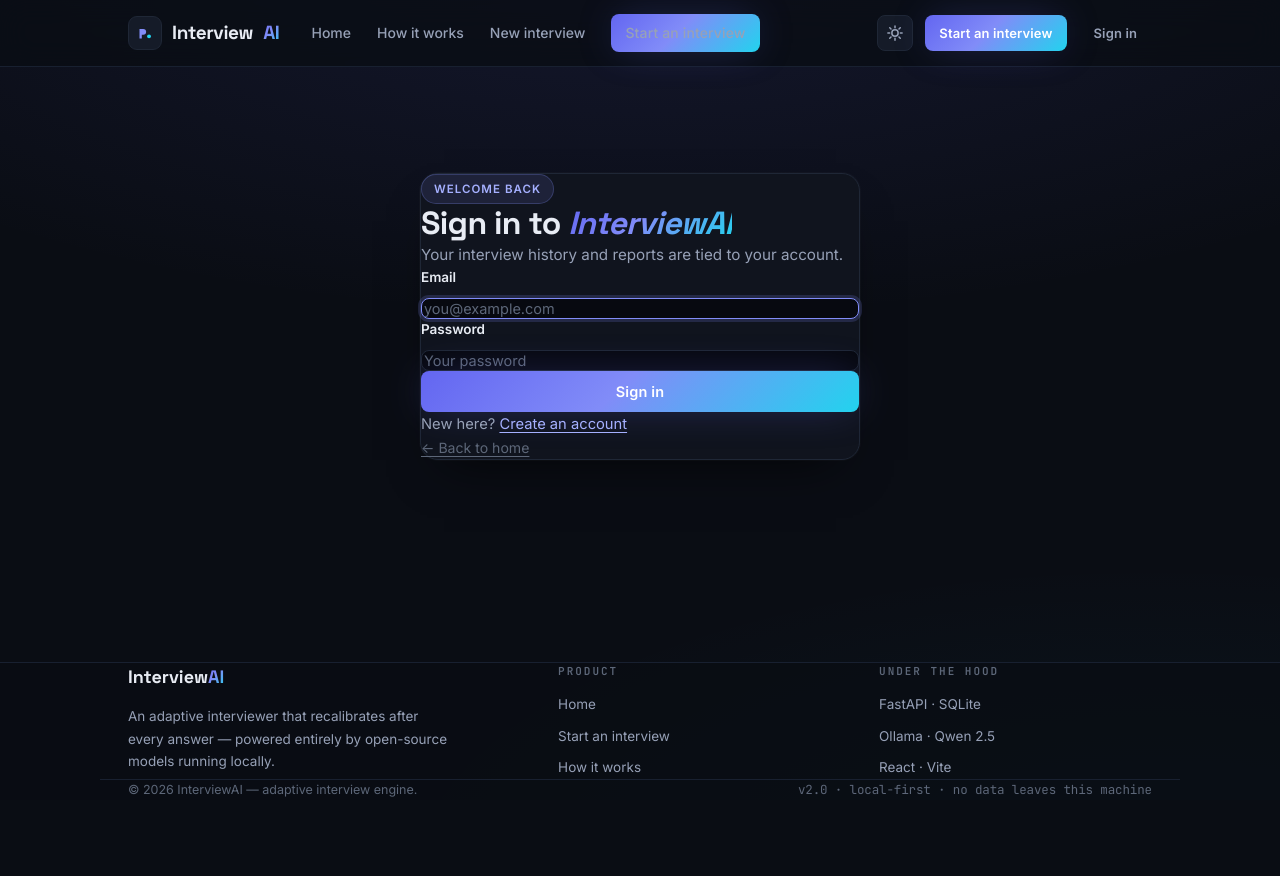
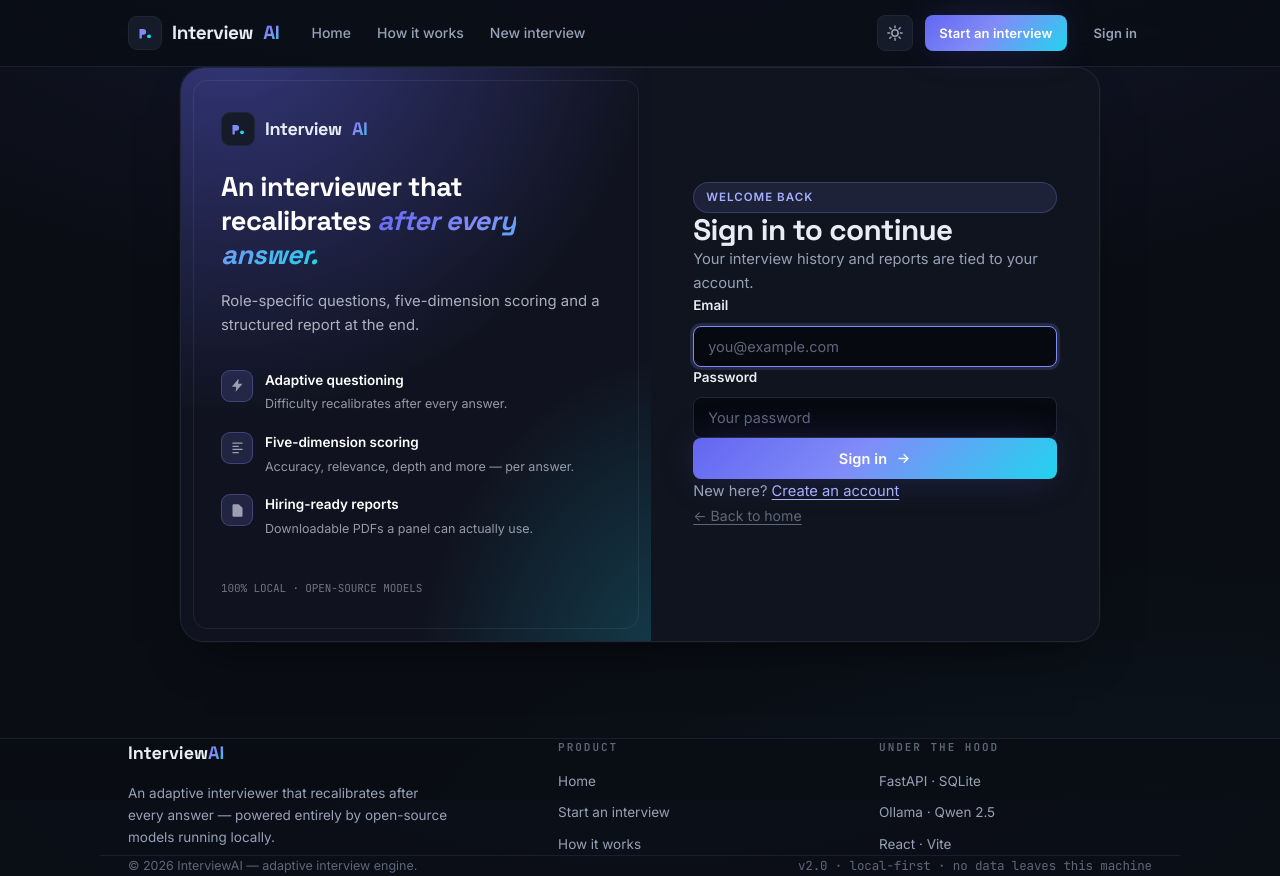
Before and after one commit to ChidanandagowdaDP/Rooman_AI_Challenge, a React (Vite) app in the folder frontend/: page /login in a window 1280 px wide. Before the commit the page ends 800 px from the top, so only its background shows below. Built offline with nearby package versions, Linux system fonts and the light colour scheme; no server answers.

Commit message:
Fix login/signup page styling: shared field styles, split brand/form layout

```diff
--- a/frontend/src/components/TopBar.jsx
+++ b/frontend/src/components/TopBar.jsx
@@ -36,7 +36,11 @@ export default function TopBar() {
   return (
     <header className="topbar">
       <div className="container topbar__inner">
-        <Link to="/" className="topbar__brand" onClick={() => setMenuOpen(false)}>
+        <Link
+          to="/"
+          className="topbar__brand"
+          onClick={() => setMenuOpen(false)}
+        >
           <span className="topbar__mark" aria-hidden="true">
             <svg viewBox="0 0 24 24" fill="none">
               <path
@@ -58,7 +62,11 @@ export default function TopBar() {
         <nav className={`topbar__nav ${menuOpen ? "topbar__nav--open" : ""}`}>
           {LINKS.map((link) =>
             link.to.includes("#") ? (
-              <a key={link.label} href={link.to} onClick={() => setMenuOpen(false)}>
+              <a
+                key={link.label}
+                href={link.to}
+                onClick={() => setMenuOpen(false)}
+              >
                 {link.label}
               </a>
             ) : (
@@ -66,7 +74,7 @@ export default function TopBar() {
                 key={link.label}
                 to={link.to}
                 className={
-                  (location.pathname === link.to && link.to !== "/#how-it-works")
+                  location.pathname === link.to && link.to !== "/#how-it-works"
                     ? "active"
                     : ""
                 }
@@ -74,26 +82,28 @@ export default function TopBar() {
               >
                 {link.label}
               </Link>
-            )
+            ),
           )}
-          <Link
-            to={isAuthenticated ? "/setup" : "/login"}
-            className="btn btn--primary btn--sm topbar__cta-mobile"
-            onClick={() => setMenuOpen(false)}
-          >
-            Start an interview
-          </Link>
         </nav>
 
         <div className="topbar__actions">
           <button
             className="topbar__theme-toggle"
             onClick={handleToggleTheme}
-            aria-label={theme === "dark" ? "Switch to light theme" : "Switch to dark theme"}
+            aria-label={
+              theme === "dark"
+                ? "Switch to light theme"
+                : "Switch to dark theme"
+            }
             title={theme === "dark" ? "Light mode" : "Dark mode"}
           >
             {theme === "dark" ? (
-              <svg viewBox="0 0 24 24" fill="none" stroke="currentColor" strokeWidth="2">
+              <svg
+                viewBox="0 0 24 24"
+                fill="none"
+                stroke="currentColor"
+                strokeWidth="2"
+              >
                 <circle cx="12" cy="12" r="4.2" />
                 <path
                   d="M12 2.5v2.4m0 14.2v2.4M2.5 12h2.4m14.2 0h2.4M5 5l1.7 1.7M17.3 17.3 19 19M19 5l-1.7 1.7M6.7 17.3 5 19"
@@ -101,7 +111,12 @@ export default function TopBar() {
                 />
               </svg>
             ) : (
-              <svg viewBox="0 0 24 24" fill="none" stroke="currentColor" strokeWidth="2">
+              <svg
+                viewBox="0 0 24 24"
+                fill="none"
+                stroke="currentColor"
+                strokeWidth="2"
+              >
                 <path
                   d="M20.6 14.2A8.8 8.8 0 0 1 9.8 3.4a8.8 8.8 0 1 0 10.8 10.8Z"
                   strokeLinejoin="round"
@@ -110,7 +125,10 @@ export default function TopBar() {
             )}
           </button>
 
-          <Link to="/setup" className="btn btn--primary btn--sm topbar__cta-desktop">
+          <Link
+            to="/setup"
+            className="btn btn--primary btn--sm topbar__cta-desktop"
+          >
             Start an interview
           </Link>
 
@@ -143,7 +161,9 @@ export default function TopBar() {
             aria-label="Toggle navigation"
             onClick={() => setMenuOpen((v) => !v)}
           >
-            <span /><span /><span />
+            <span />
+            <span />
+            <span />
           </button>
         </div>
       </div>
--- a/frontend/src/pages/Login.css
+++ b/frontend/src/pages/Login.css
@@ -2,40 +2,160 @@
   display: flex;
   align-items: center;
   justify-content: center;
-  padding: var(--space-8) 0;
+  padding: var(56px) 0;
 }
 
 .login__card {
   width: 100%;
-  max-width: 440px;
+  max-width: 920px;
+  display: grid;
+  grid-template-columns: 1.05fr 1fr;
   background: var(--bg-panel);
   border: 1px solid var(--border);
-  border-radius: var(--radius-lg);
-  padding: var(--space-7);
+  border-radius: var(--radius-xl);
+  overflow: hidden;
   box-shadow: var(--shadow-panel);
 }
 
+/* ---------- Brand side ---------- */
+
+.login__brand {
+  position: relative;
+  display: flex;
+  flex-direction: column;
+  gap: 18px;
+  padding: 44px 40px;
+  color: #e8ecf4;
+  background:
+    radial-gradient(ellipse 90% 70% at 10% -10%, rgba(99, 102, 241, 0.45), transparent),
+    radial-gradient(ellipse 60% 60% at 110% 110%, rgba(34, 211, 238, 0.25), transparent),
+    #10131f;
+}
+
+.login__brand::after {
+  content: "";
+  position: absolute;
+  inset: 12px;
+  border: 1px solid rgba(255, 255, 255, 0.07);
+  border-radius: calc(var(--radius-xl) - 10px);
+  pointer-events: none;
+}
+
+.login__brand-mark {
+  display: inline-flex;
+  align-items: center;
+  gap: 10px;
+  font-family: var(--font-display);
+  font-size: 18px;
+  font-weight: 700;
+  letter-spacing: -0.02em;
+  color: inherit;
+}
+
+.login__brand-accent {
+  background: var(--gradient);
+  -webkit-background-clip: text;
+  background-clip: text;
+  color: transparent;
+}
+
+.login__brand-title {
+  font-size: clamp(1.35rem, 2.2vw, 1.7rem);
+  line-height: 1.25;
+  letter-spacing: -0.02em;
+  color: #fff;
+  margin-top: 6px;
+}
+
+.login__brand-lede {
+  font-size: 0.93rem;
+  line-height: 1.6;
+  color: rgba(232, 236, 244, 0.72);
+  margin: 0;
+}
+
+.login__highlights {
+  list-style: none;
+  margin: 14px 0 0;
+  padding: 0;
+  display: flex;
+  flex-direction: column;
+  gap: 16px;
+}
+
+.login__highlights li {
+  display: flex;
+  gap: 12px;
+  align-items: flex-start;
+}
+
+.login__highlight-icon {
+  flex-shrink: 0;
+  width: 32px;
+  height: 32px;
+  display: grid;
+  place-items: center;
+  border-radius: 9px;
+  background: rgba(129, 140, 248, 0.16);
+  border: 1px solid rgba(129, 140, 248, 0.3);
+  color: #a5b0ff;
+}
+
+.login__highlight-icon svg {
+  width: 15px;
+  height: 15px;
+}
+
+.login__highlights strong {
+  display: block;
+  font-size: 13.5px;
+  font-weight: 600;
+  color: #fff;
+}
+
+.login__highlights span {
+  font-size: 12.5px;
+  color: rgba(232, 236, 244, 0.62);
+}
+
+.login__brand-foot {
+  margin-top: auto;
+  padding-top: 20px;
+  font-size: 11px;
+  letter-spacing: 0.14em;
+  text-transform: uppercase;
+  color: rgba(232, 236, 244, 0.45);
+}
+
+/* ---------- Form side ---------- */
+
+.login__form-side {
+  display: flex;
+  flex-direction: column;
+  justify-content: center;
+  padding: 44px 42px;
+}
+
 .login__title {
-  font-size: clamp(1.6rem, 3vw, 2rem);
-  line-height: 1.2;
-  margin: var(--space-3) 0 var(--space-2);
+  font-size: clamp(1.45rem, 2.6vw, 1.85rem);
+  margin: var(12px) 0 var(8px);
 }
 
 .login__lede {
   color: var(--text-dim);
-  font-size: 0.95rem;
-  margin-bottom: var(--space-5);
+  font-size: 0.92rem;
+  margin-bottom: var(22px);
 }
 
 .login__form {
   display: flex;
   flex-direction: column;
-  gap: var(--space-4);
+  gap: var(18px);
 }
 
 .login__form .btn--lg {
   width: 100%;
-  margin-top: var(--space-2);
+  margin-top: var(8px);
 }
 
 .login__error {
@@ -45,7 +165,7 @@
 }
 
 .login__switch {
-  margin-top: var(--space-5);
+  margin-top: var(22px);
   color: var(--text-dim);
   font-size: 0.92rem;
 }
@@ -63,10 +183,40 @@
 }
 
 .login__back {
-  margin-top: var(--space-3);
+  margin-top: var(12px);
   font-size: 0.88rem;
 }
 
 .login__back a {
   color: var(--text-faint);
 }
+
+/* ---------- Responsive ---------- */
+
+@media (max-width: 820px) {
+  .login__card {
+    grid-template-columns: 1fr;
+    max-width: 480px;
+  }
+
+  .login__brand {
+    padding: 30px 28px;
+    gap: 12px;
+  }
+
+  .login__highlights {
+    display: none;
+  }
+
+  .login__brand-lede {
+    margin: 0;
+  }
+
+  .login__brand-foot {
+    padding-top: 12px;
+  }
+
+  .login__form-side {
+    padding: 30px 28px 34px;
+  }
+}
--- a/frontend/src/pages/Login.jsx
+++ b/frontend/src/pages/Login.jsx
@@ -4,11 +4,29 @@ import { useAuth } from "../auth.jsx";
 import { ApiError } from "../api/client.js";
 import "./Login.css";
 
+const HIGHLIGHTS = [
+  {
+    icon: "M13 2 3 14h7l-1 8 11-13h-7l1-7H13Z",
+    title: "Adaptive questioning",
+    body: "Difficulty recalibrates after every answer.",
+  },
+  {
+    icon: "M4 4h16v2H4V4Zm0 5h10v2H4V9Zm0 5h16v2H4v-2Zm0 5h10v2H4v-2Z",
+    title: "Five-dimension scoring",
+    body: "Accuracy, relevance, depth and more — per answer.",
+  },
+  {
+    icon: "M14 2H6a2 2 0 0 0-2 2v16a2 2 0 0 0 2 2h12a2 2 0 0 0 2-2V8l-6-6Z",
+    title: "Hiring-ready reports",
+    body: "Downloadable PDFs a panel can actually use.",
+  },
+];
+
 export default function Login() {
   const { login, register } = useAuth();
   const navigate = useNavigate();
   const location = useLocation();
-  const redirectTo = location.state?.from || "/";
+  const redirectTo = location.state?.from || "/setup";
 
   const [mode, setMode] = useState("login"); // "login" | "register"
   const [email, setEmail] = useState("");
@@ -43,22 +61,70 @@ export default function Login() {
     }
   }
 
+  function switchMode(next) {
+    setMode(next);
+    setError(null);
+  }
+
   return (
     <main className="container login">
       <div className="login__card fade-up">
+        {/* Brand side */}
+        <aside className="login__brand">
+          <Link to="/" className="login__brand-mark">
+            <span className="topbar__mark" aria-hidden="true">
+              <svg viewBox="0 0 24 24" fill="none">
+                <path
+                  d="M6 18V7.5h4a3.25 3.25 0 0 1 0 6.5H8.5V18H6Z"
+                  fill="url(#login-grad)"
+                />
+                <circle cx="16.4" cy="15.6" r="2.1" fill="#22d3ee" />
+                <defs>
+                  <linearGradient id="login-grad" x1="6" y1="7" x2="12" y2="18">
+                    <stop stopColor="#818cf8" />
+                    <stop offset="1" stopColor="#22d3ee" />
+                  </linearGradient>
+                </defs>
+              </svg>
+            </span>
+            Interview<span className="login__brand-accent">AI</span>
+          </Link>
+
+          <h2 className="login__brand-title">
+            An interviewer that recalibrates{" "}
+            <em className="gradient-text">after every answer.</em>
+          </h2>
+          <p className="login__brand-lede">
+            Role-specific questions, five-dimension scoring and a structured
+            report at the end.
+          </p>
+
+          <ul className="login__highlights">
+            {HIGHLIGHTS.map((h) => (
+              <li key={h.title}>
+                <span className="login__highlight-icon" aria-hidden="true">
+                  <svg viewBox="0 0 24 24" fill="currentColor">
+                    <path d={h.icon} />
+                  </svg>
+                </span>
+                <div>
+                  <strong>{h.title}</strong>
+                  <span>{h.body}</span>
+                </div>
+              </li>
+            ))}
+          </ul>
+
+          <p className="login__brand-foot mono">100% local · open-source models</p>
+        </aside>
+
+        {/* Form side */}
+        <section className="login__form-side">
           <span className="badge badge--accent">
             {mode === "login" ? "Welcome back" : "Create your account"}
           </span>
           <h1 className="login__title">
-          {mode === "login" ? (
-            <>
-              Sign in to <em className="gradient-text">InterviewAI</em>
-            </>
-          ) : (
-            <>
-              Start practicing in <em className="gradient-text">minutes</em>
-            </>
-          )}
+            {mode === "login" ? "Sign in to continue" : "Start practicing in minutes"}
           </h1>
           <p className="login__lede">
             Your interview history and reports are tied to your account.
@@ -86,8 +152,12 @@ export default function Login() {
                 type="password"
                 value={password}
                 onChange={(e) => setPassword(e.target.value)}
-              placeholder={mode === "register" ? "At least 8 characters" : "Your password"}
-              autoComplete={mode === "register" ? "new-password" : "current-password"}
+                placeholder={
+                  mode === "register" ? "At least 8 characters" : "Your password"
+                }
+                autoComplete={
+                  mode === "register" ? "new-password" : "current-password"
+                }
                 minLength={8}
                 required
               />
@@ -109,7 +179,11 @@ export default function Login() {
               </div>
             )}
 
-          {error && <p className="login__error">{error}</p>}
+            {error && (
+              <p className="login__error" role="alert">
+                {error}
+              </p>
+            )}
 
             <button type="submit" className="btn btn--primary btn--lg" disabled={busy}>
               {busy
@@ -117,6 +191,11 @@ export default function Login() {
                 : mode === "login"
                   ? "Sign in"
                   : "Create account"}
+              {!busy && (
+                <svg width="15" height="15" viewBox="0 0 24 24" fill="none" stroke="currentColor" strokeWidth="2.4">
+                  <path d="M5 12h14m-6-6 6 6-6 6" strokeLinecap="round" strokeLinejoin="round" />
+                </svg>
+              )}
             </button>
           </form>
 
@@ -124,14 +203,14 @@ export default function Login() {
             {mode === "login" ? (
               <>
                 New here?{" "}
-              <button type="button" onClick={() => { setMode("register"); setError(null); }}>
+                <button type="button" onClick={() => switchMode("register")}>
                   Create an account
                 </button>
               </>
             ) : (
               <>
                 Already have an account?{" "}
-              <button type="button" onClick={() => { setMode("login"); setError(null); }}>
+                <button type="button" onClick={() => switchMode("login")}>
                   Sign in
                 </button>
               </>
@@ -140,6 +219,7 @@ export default function Login() {
           <p className="login__back">
             <Link to="/">← Back to home</Link>
           </p>
+        </section>
       </div>
     </main>
   );
--- a/frontend/src/pages/Results.css
+++ b/frontend/src/pages/Results.css
@@ -271,6 +271,12 @@
   margin-top: 34px;
 }
 
+.results__pdf-error {
+  color: var(--bad);
+  font-size: 13.5px;
+  align-self: center;
+}
+
 @media (max-width: 800px) {
   .results__overall {
     flex-direction: column;
--- a/frontend/src/pages/Setup.css
+++ b/frontend/src/pages/Setup.css
@@ -29,41 +29,8 @@
   gap: 26px;
 }
 
-.field {
-  display: flex;
-  flex-direction: column;
-  gap: 9px;
-}
-
-.field-row {
-  display: grid;
-  grid-template-columns: 1fr 1fr;
-  gap: 22px;
-}
-
-.field label,
-.field__legend {
-  font-size: 13.5px;
-  font-weight: 600;
-  color: var(--text);
-}
-
-.field__legend {
-  display: block;
-}
-
-.field__hint {
-  font-size: 12px;
-  color: var(--text-faint);
-}
-
 .setup__count {
   color: var(--accent-2);
-}
-
-.field input[type="text"],
-.field select {
-  padding: 11px 14px;
 }
 
 /* Slider */
--- a/frontend/src/styles/global.css
+++ b/frontend/src/styles/global.css
@@ -161,6 +161,43 @@ input:focus, textarea:focus, select:focus {
   border-radius: var(--radius-sm);
 }
 
+/* ---------- Form fields (shared) ---------- */
+
+.field {
+  display: flex;
+  flex-direction: column;
+  gap: 9px;
+}
+
+.field-row {
+  display: grid;
+  grid-template-columns: 1fr 1fr;
+  gap: 22px;
+}
+
+.field label,
+.field__legend {
+  font-size: 13.5px;
+  font-weight: 600;
+  color: var(--text);
+}
+
+.field__legend {
+  display: block;
+}
+
+.field__hint {
+  font-size: 12px;
+  color: var(--text-faint);
+}
+
+.field input[type="text"],
+.field input[type="email"],
+.field input[type="password"],
+.field select {
+  padding: 11px 14px;
+}
+
 /* ---------- Surfaces ---------- */
 
 .panel {
```
Also changed, not shown: frontend/src/api/client.js (+23 -0 lines), frontend/src/pages/Results.jsx (+27 -3 lines). Lines whose indentation alone changed are shown as unchanged.
